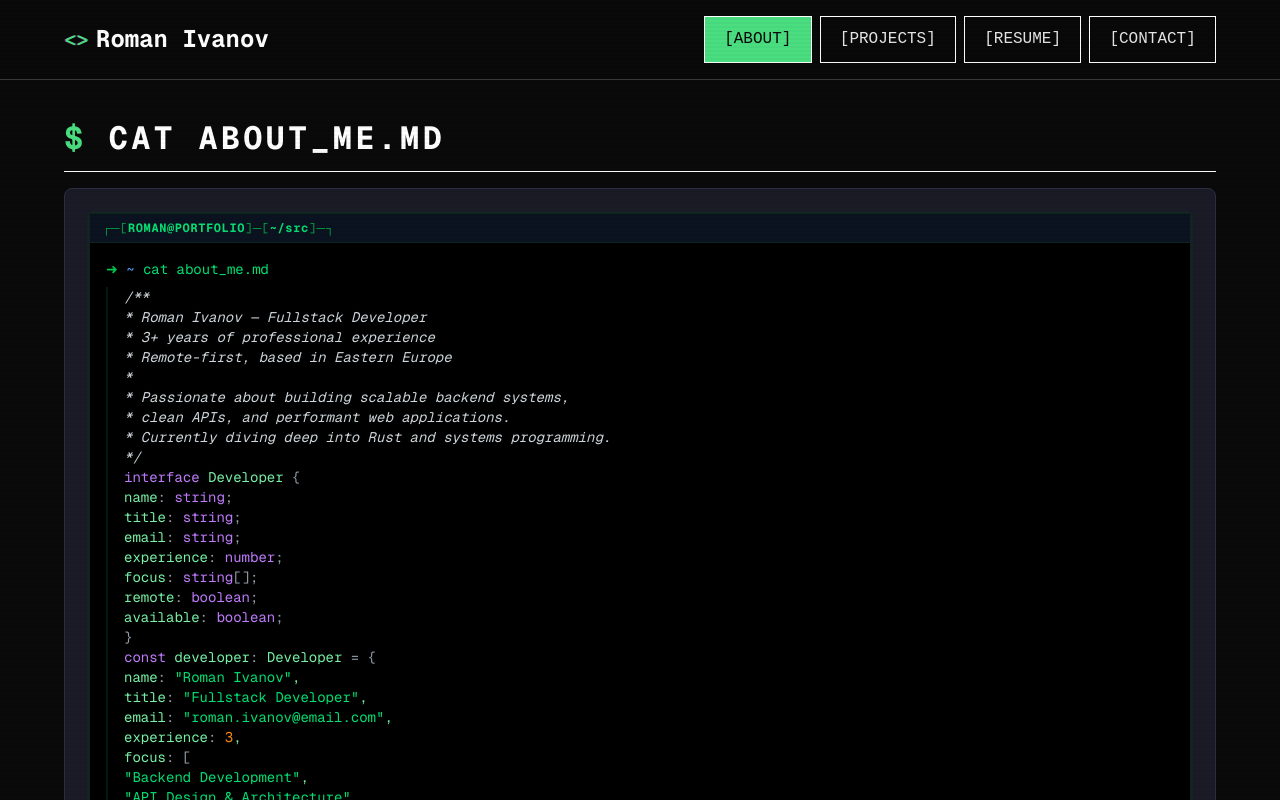
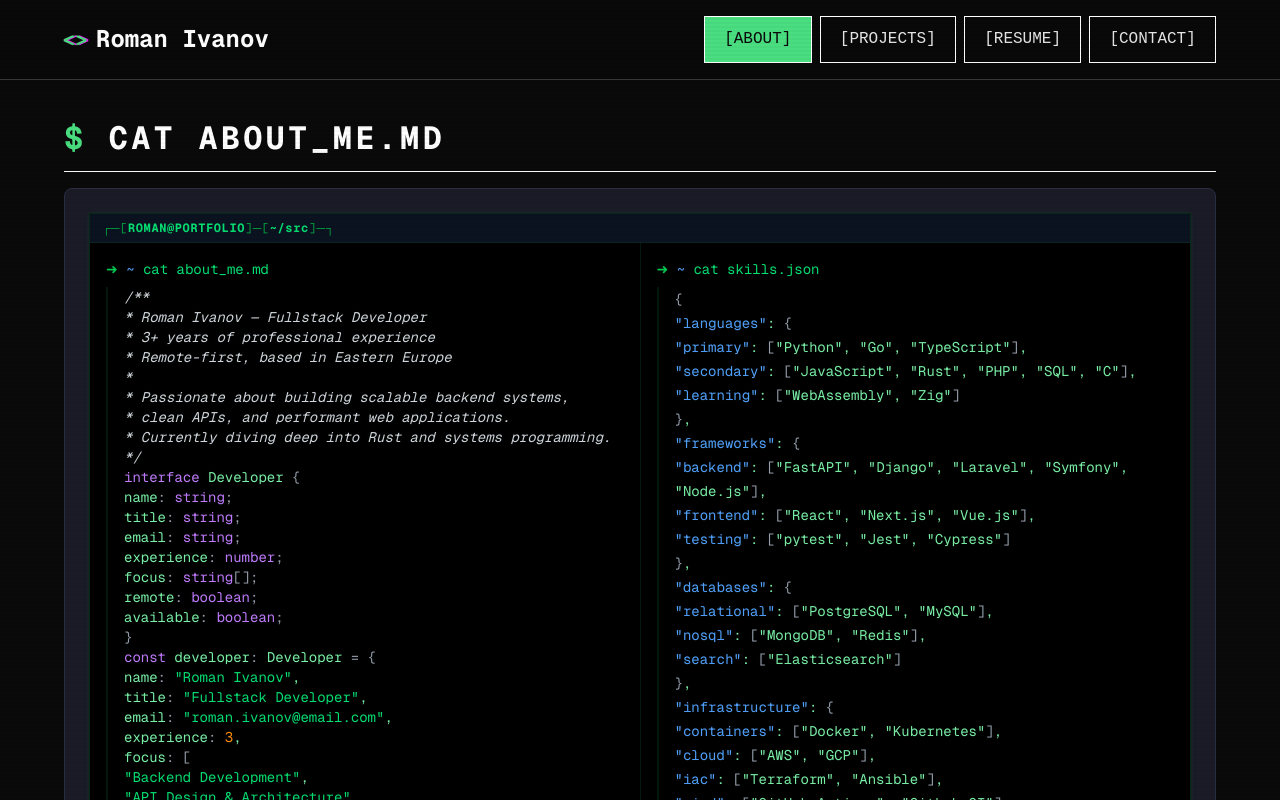
Before and after one commit to an4rky1/portfolio, a Next.js app: page / in a window 1280 px wide. Shown: the top 800 px of the page. Built offline with nearby package versions, Linux system fonts and the light colour scheme.

Commit message:
fix: terminal with split panels + retro header + CTA

```diff
--- a/components/CodeResume.tsx
+++ b/components/CodeResume.tsx
@@ -278,10 +278,10 @@ export default function CodeResume() {
         </span>
       </div>
 
-      {/* Terminal Output — sequential commands, no split panels */}
-      <div className="p-3 sm:p-4 min-h-[250px] md:min-h-[450px]" style={{ textShadow: '0 0 5px rgba(74, 222, 128, 0.08)' }}>
-        {/* About section */}
-        <div>
+      {/* Split terminal panels */}
+      <div className="flex flex-col md:flex-row min-h-[250px] md:min-h-[450px]" style={{ textShadow: '0 0 5px rgba(74, 222, 128, 0.08)' }}>
+        {/* Left panel — about */}
+        <div className="flex-1 p-3 sm:p-4 border-b md:border-b-0 md:border-r border-green-900/30">
           <div className="text-green-400 mb-2">
             <span className="text-green-500">➜</span>{" "}
             <span className="text-blue-400">~</span>{" "}
@@ -301,9 +301,9 @@ export default function CodeResume() {
           </div>
         </div>
 
-        {/* Skills section — appears below about, no side panel */}
+        {/* Right panel — skills */}
         {showSkills && (
-          <div className="mt-4 animate-fade-in">
+          <div className="flex-1 p-3 sm:p-4 animate-fade-in">
             <div className="text-green-400 mb-2">
               <span className="text-green-500">➜</span>{" "}
               <span className="text-blue-400">~</span>{" "}
```
